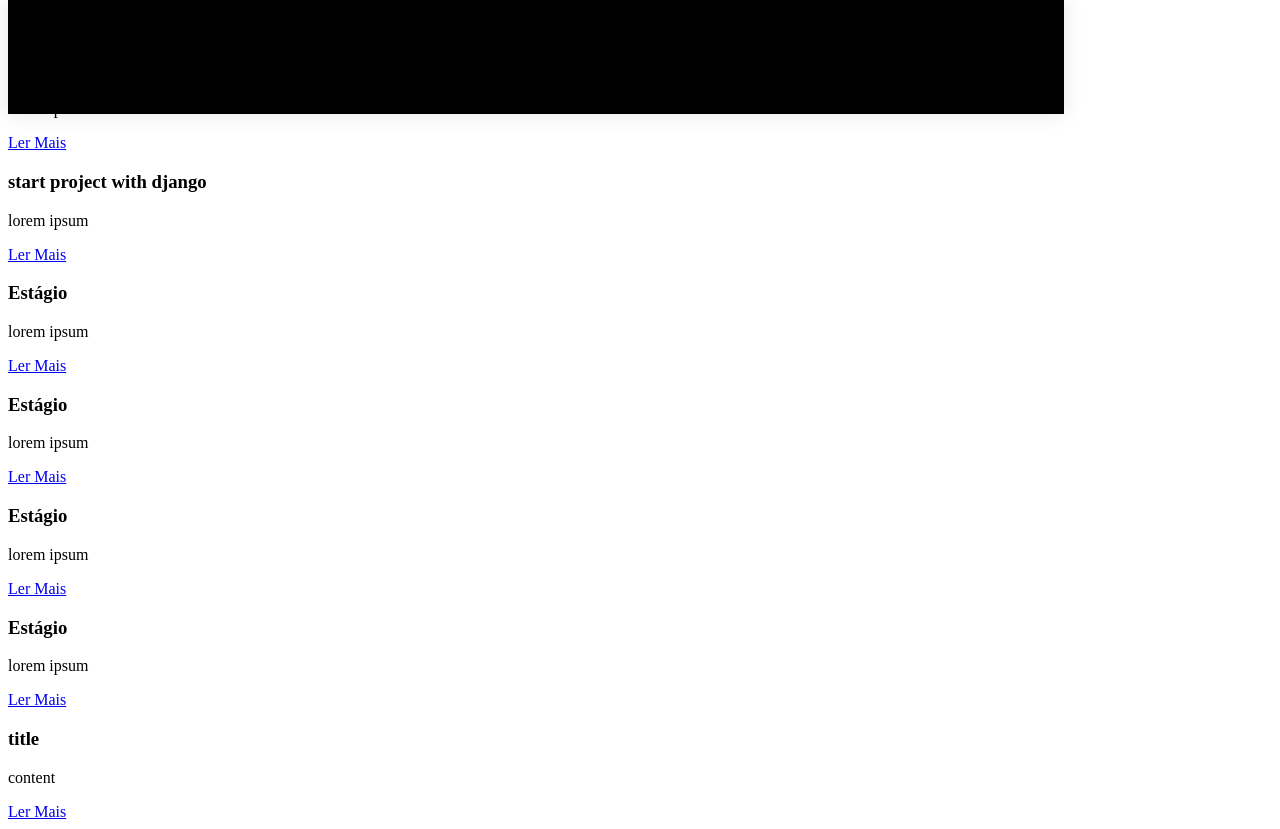
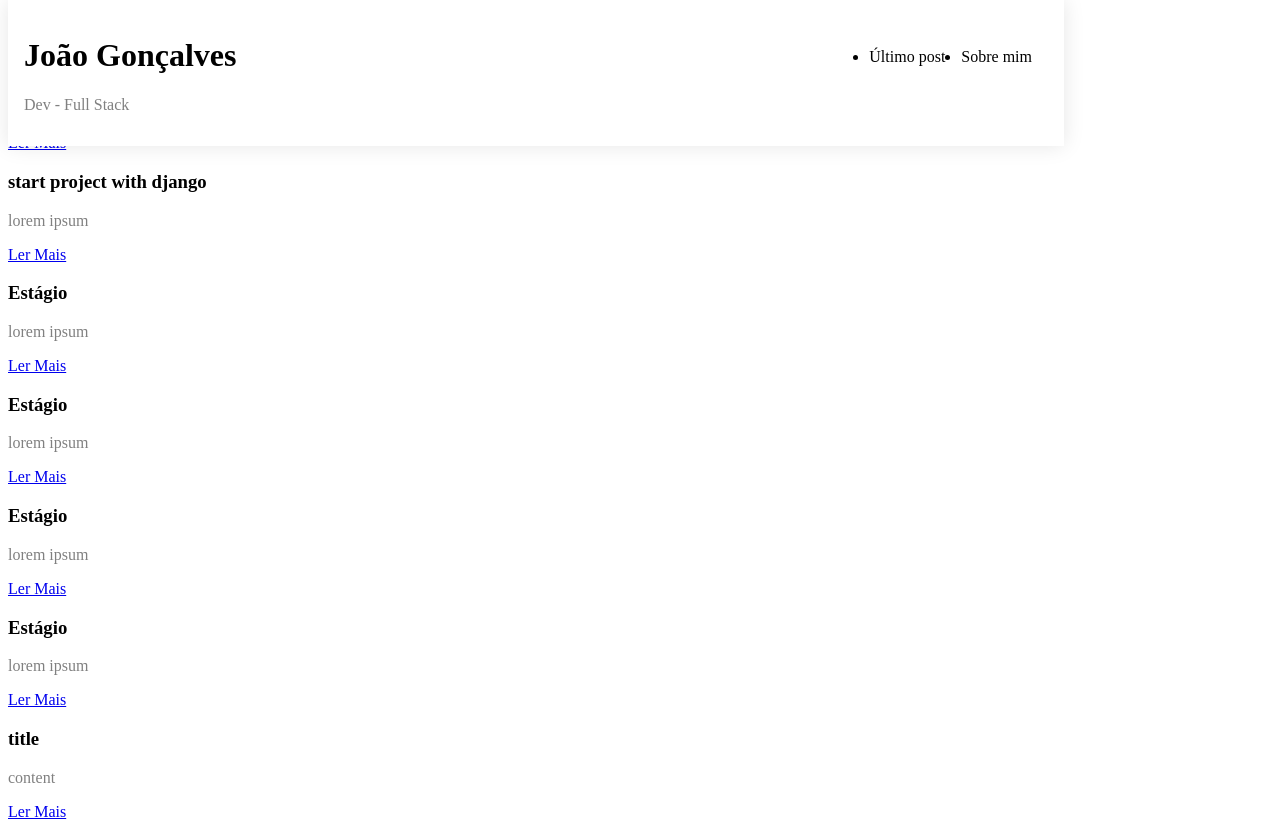
Before and after one commit to jooaogbriel/django-api, a Django app: page / in a window 1280 px wide. Run offline with Django 4.2, Linux system fonts and the light colour scheme; data comes from the database, SQL or seed files in the repository.

Commit message:
solving bug with styling

```diff
--- a/articles/static/css/styles.css
+++ b/articles/static/css/styles.css
@@ -1,17 +1,21 @@
 header {
     box-shadow: 0px 0px 20px rgba(0, 0, 0, 0.1);
-    background: #000;
+    background: #fff;
     position: fixed;
     width: 80%;
     top: 0;
-   }
+}
 
-   header, nav ul {
+header, nav ul {
     display: flex;
     justify-content: space-between;
     padding: 1rem;
-   }
+}
 
-   nav ul li {
+p {
+    color:gray;
+}
+
+nav ul li {
     margin-left: 1rem;
-   }
+}
--- a/articles/templates/base.html
+++ b/articles/templates/base.html
@@ -10,14 +10,15 @@
 </head>
 <body>
     <header>
-        <h1>João Gonçalves</h1>
-        <p>Dev - Full Stack</p>
+        <div>
+            <h1>João Gonçalves</h1>
+            <p>Dev - Full Stack</p>
+        </div>
         <nav>
-         <ul>
-          <li>HOME</li>
-          <li>SOBRE</li>
-          <li>BLOG</li>
-         </ul>
+            <ul>
+                <li>Último post</li>
+                <li>Sobre mim</li>
+            </ul>
         </nav>
     </header>
     <main>
```
